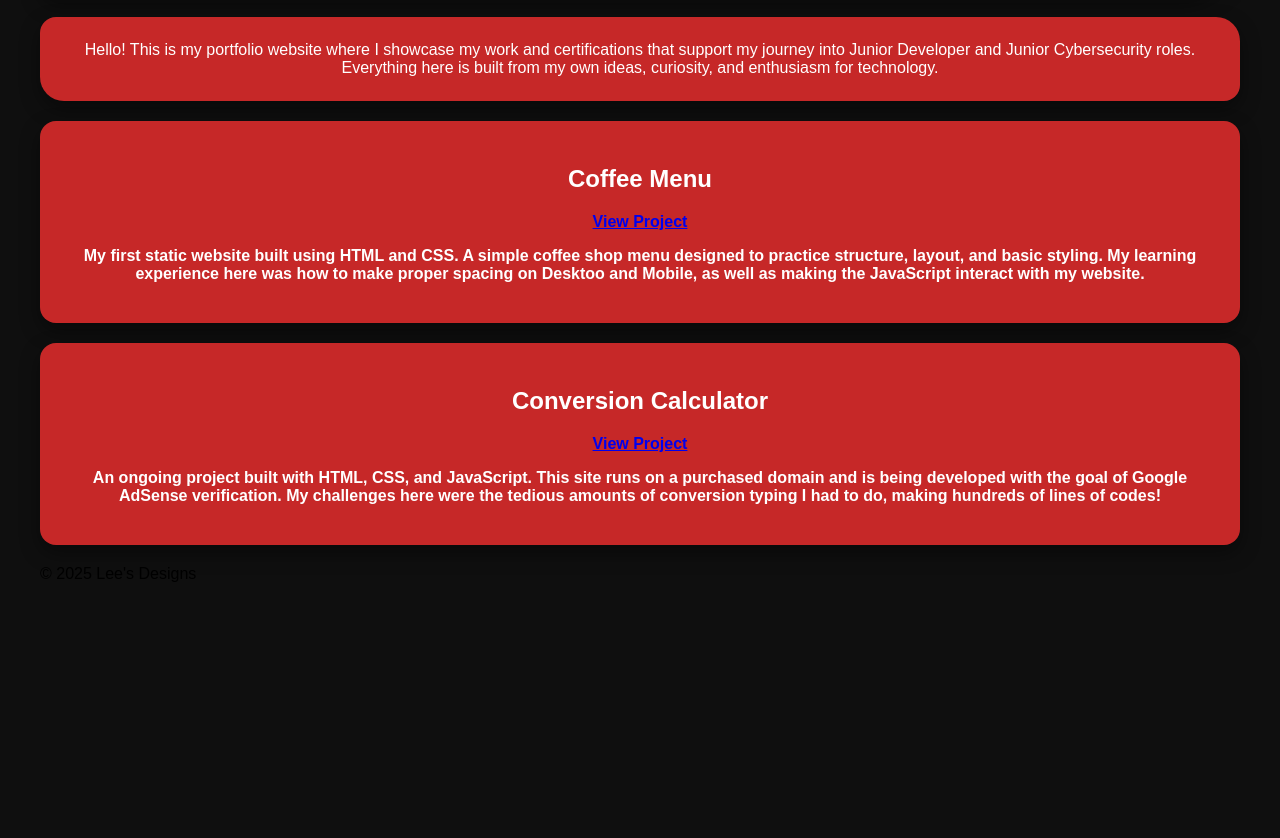
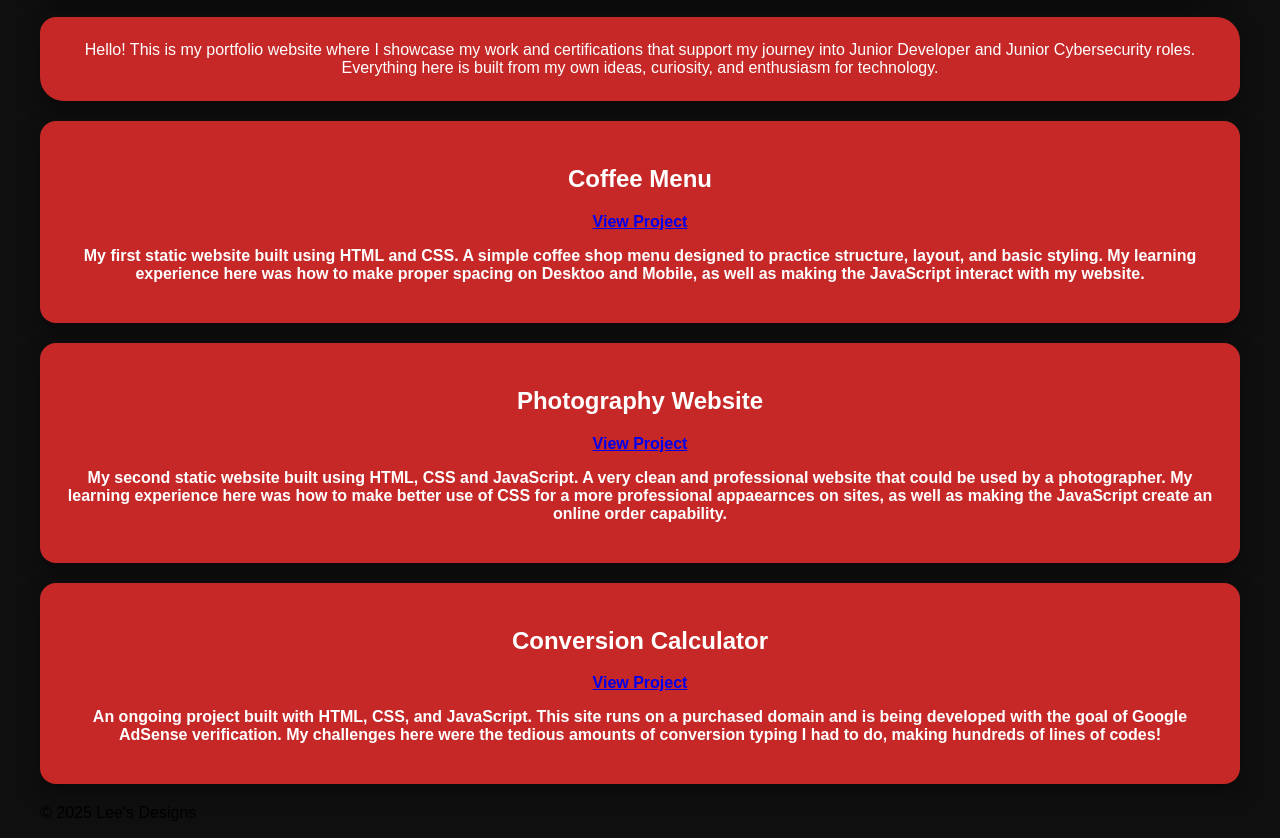
Before and after one commit to tlehm31/Portfolio, a plain HTML site: page index.html in a window 1280 px wide. Shown: the part 108-946 px from the top of the page. Before the commit the page ends 800 px from the top, so only its background shows below. Drawn offline with Linux system fonts and the light colour scheme.

Commit message:
Add photography website project section
Added a new section for a photography website project, including a title, link, and description.

```diff
--- a/index.html
+++ b/index.html
@@ -31,7 +31,19 @@
           My first static website built using HTML and CSS. A simple coffee shop menu designed to practice structure, layout, and basic styling. My learning experience here was how to make proper spacing on Desktoo and Mobile, as well as making the JavaScript interact with my website.
         </p>
       </section>
-
+ <section class="photographySite project">
+        <h2 class="project-title">Photography Website</h2>
+        <a
+          class="project-link"
+          href="https://tlehm31.github.io/Photography-Website-Example/?#home"
+          target="_blank"
+        >
+          View Project
+        </a>
+        <p class="project-desc">
+          My second static website built using HTML, CSS and JavaScript. A very clean and professional website that could be used by a photographer. My learning experience here was how to make better use of CSS for a more professional appaearnces on sites, as well as making the JavaScript create an online order capability.
+        </p>
+      </section>
       <section class="convSite project">
         <h2 class="project-title">Conversion Calculator</h2>
         <a
```
